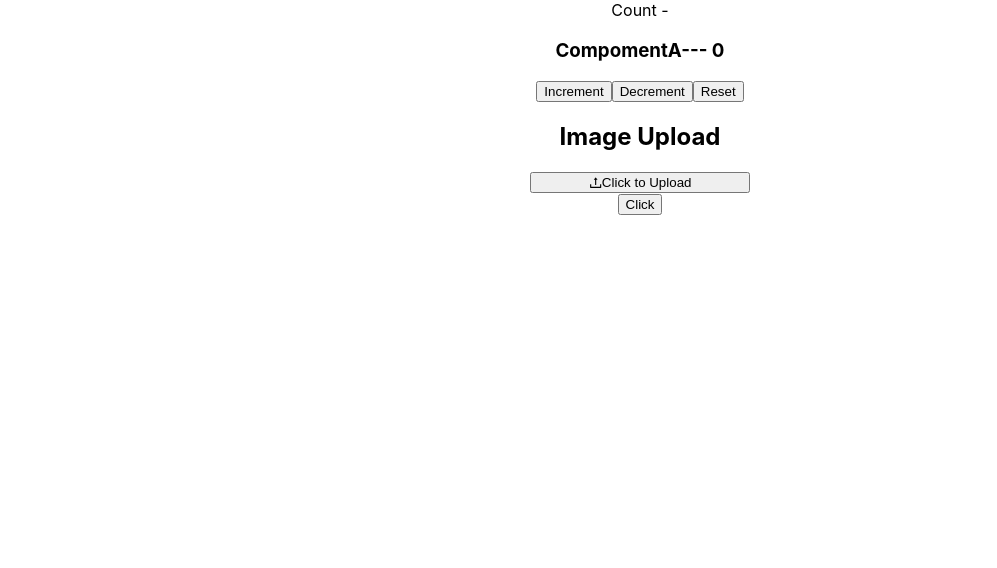
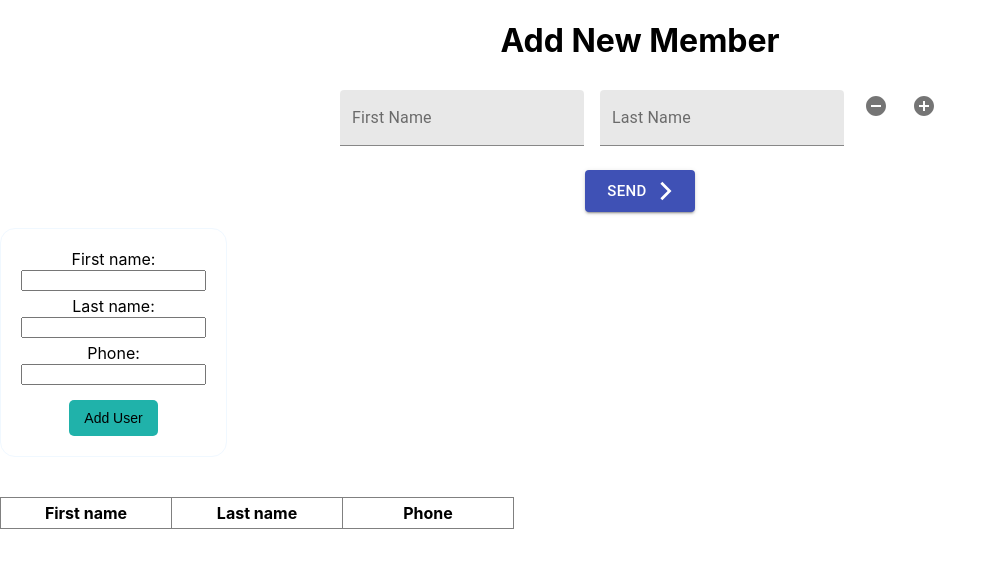
Before and after one commit to Akash1012/Hooks, a React (Create React App) app: page / in a window 1280 px wide. Shown: the top 568 px of the page, without its empty margins (0-997 px from the left). Built offline with nearby package versions, Linux system fonts and the light colour scheme.

Commit message:
checking fields

```diff
--- a/src/App.js
+++ b/src/App.js
@@ -1,9 +1,10 @@
-import React, { useReducer } from "react";
+import React from "react";
 
 import Input from "./Compoments/DynamicField/Input";
-import UserForm from "./Compoments/WithOutCustomHooks/UserForm";
-import ClassTimer from "./Compoments/UseRefHook/ClassTimer";
-import ImageUpload from "./Compoments/ImageUpload/index";
+// import UserForm from "./Compoments/WithOutCustomHooks/UserForm";
+// import ClassTimer from "./Compoments/UseRefHook/ClassTimer";
+// import ImageUpload from "./Compoments/ImageUpload/index";
+import Application from "./Compoments/DynamicField/important";
 // import ClassCounter from './Compoments/UseState/classCounter'
 // import HookCounter from './Compoments/UseState/HookCounter1'
 // import HookCounter2 from './Compoments/UseState/HookCounter2'
@@ -23,23 +24,23 @@ import ImageUpload from "./Compoments/ImageUpload/index";
 // import Counter2 from './Compoments/Reducer/Counter2'
 // import Counter3 from './Compoments/Reducer/Counter3'
 
-import Main from "./Compoments/ContextWithReducer/main";
+// import Main from "./Compoments/ContextWithReducer/main";
 
-import CompomentC from "./Compoments/Context/CompomentC";
+// import CompomentC from "./Compoments/Context/CompomentC";
 import "./App.css";
-import { UserProvider, ChannelProvider } from "./userContext";
+// import { UserProvider, ChannelProvider } from "./userContext";
 
-import Reducers from "./Compoments/ContextReducers/Reducers";
+// import Reducers from "./Compoments/ContextReducers/Reducers";
 
-import DataFetchingOne from "./Compoments/FetchingData/DataFetchingOne";
-import DataFetchingUsingReducer from "./Compoments/FetchingData/DataFetchingUsingReducer";
+// import DataFetchingOne from "./Compoments/FetchingData/DataFetchingOne";
+// import DataFetchingUsingReducer from "./Compoments/FetchingData/DataFetchingUsingReducer";
 
 function App() {
   return (
     <div className="App">
       {/* <ClassTimer /> */}
-      {/* <UserForm />
-            <Input /> */}
+      {/* <UserForm />*/}
+      <Input />
       {/* <ClassCounter /> */}
       {/* <HookCounter /> */}
       {/* <HookCounter2 /> */}
@@ -68,12 +69,13 @@ function App() {
       {/* <Counter3 /> */}
 
       {/* <h2>Global Reducer </h2>*/}
-      <Reducers />
+      {/* <Reducers /> */}
 
       {/* <DataFetchingOne /> */}
       {/* <DataFetchingUsingReducer /> */}
       {/* <Main /> */}
-      <ImageUpload />
+      {/* <ImageUpload /> */}
+      <Application />
     </div>
   );
 }
--- a/src/Compoments/DynamicField/Input.js
+++ b/src/Compoments/DynamicField/Input.js
@@ -1,63 +1,79 @@
-import React, { useState } from 'react';
+import React, { useState } from "react";
 
-import { Container, TextField, makeStyles, Button, IconButton } from '@material-ui/core';
-import { RemoveCircle, AddCircle } from '@material-ui/icons'
-import ArrowForwardIosIcon from '@material-ui/icons/ArrowForwardIos';
-
+import {
+  Container,
+  TextField,
+  makeStyles,
+  Button,
+  IconButton,
+} from "@material-ui/core";
+import { RemoveCircle, AddCircle } from "@material-ui/icons";
+import ArrowForwardIosIcon from "@material-ui/icons/ArrowForwardIos";
 
 const useStyles = makeStyles((theme) => ({
   space: {
-        '& .MuiTextField-root': {
-            margin: theme.spacing(1)
-        }
+    "& .MuiTextField-root": {
+      margin: theme.spacing(1),
+    },
   },
   button: {
-        margin: theme.spacing(2)
-
-    }
-}))
-
+    margin: theme.spacing(2),
+  },
+}));
 
 const Input = () => {
   const [inputFields, setInputFields] = useState([
-        { firstName: '', lastName: '' }
-    ])
+    { firstName: "", lastName: "" },
+  ]);
 
   const handleChangeInput = (index, event) => {
     const values = [...inputFields];
-        values[index][event.target.name] = event.target.value
-        setInputFields(values)
-        console.log("Value", values)
-    }
+    console.log(inputFields);
+    values[index][event.target.name] = event.target.value;
+    setInputFields(values);
+    console.log("Value", values);
+  };
 
   const handleSubmit = (e) => {
     e.preventDefault();
     console.log("aaa", inputFields);
-    }
+  };
 
   const handleAddFields = () => {
-        setInputFields([...inputFields, { firstName: '', lastName: '' }])
-    }
+    setInputFields([...inputFields, { firstName: "", lastName: "" }]);
+  };
 
   const handleRemoveFields = (index) => {
     if (inputFields.length > 1) {
       const values = [...inputFields];
       values.splice(index, 1);
-            setInputFields(values)
+      setInputFields(values);
     } else {
+    }
+  };
 
-        }
-    }
-
-    const classess = useStyles()
+  const classess = useStyles();
   return (
     <Container>
       <h1>Add New Member</h1>
       <form onSubmit={handleSubmit}>
         {inputFields.map((inputField, index) => {
-                    return <div key={index} className={classess.space}>
-                        <TextField onChange={event => handleChangeInput(index, event)} variant='filled' name='firstName' label='First Name' value={inputField.firstName} />
-                        <TextField onChange={event => handleChangeInput(index, event)} variant='filled' name='lastName' label='Last Name' value={inputField.lastName} />
+          return (
+            <div key={index} className={classess.space}>
+              <TextField
+                onChange={(event) => handleChangeInput(index, event)}
+                variant="filled"
+                name="firstName"
+                label="First Name"
+                value={inputField.firstName}
+              />
+              <TextField
+                onChange={(event) => handleChangeInput(index, event)}
+                variant="filled"
+                name="lastName"
+                label="Last Name"
+                value={inputField.lastName}
+              />
               <IconButton onClick={() => handleRemoveFields(index)}>
                 <RemoveCircle />
               </IconButton>
@@ -65,15 +81,23 @@ const Input = () => {
                 <AddCircle />
               </IconButton>
             </div>
+          );
         })}
 
-                <Button onClick={handleSubmit} className={classess.button} endIcon={<ArrowForwardIosIcon />} variant='contained' color='primary' size='large' type='submit'>
+        <Button
+          onClick={handleSubmit}
+          className={classess.button}
+          endIcon={<ArrowForwardIosIcon />}
+          variant="contained"
+          color="primary"
+          size="large"
+          type="submit"
+        >
           Send
         </Button>
       </form>
-        </Container >
-    )
-}
+    </Container>
+  );
+};
 
-
-export default Input
+export default Input;
--- /dev/null
+++ b/src/Compoments/DynamicField/important.js
@@ -0,0 +1,165 @@
+import React, { useState } from "react";
+
+const style = {
+  table: {
+    borderCollapse: "collapse",
+  },
+  tableCell: {
+    border: "1px solid gray",
+    margin: 0,
+    padding: "5px 10px",
+    width: "max-content",
+    minWidth: "150px",
+  },
+  form: {
+    container: {
+      padding: "20px",
+      border: "1px solid #F0F8FF",
+      borderRadius: "15px",
+      width: "max-content",
+      marginBottom: "40px",
+    },
+    inputs: {
+      marginBottom: "5px",
+    },
+    submitBtn: {
+      marginTop: "10px",
+      padding: "10px 15px",
+      border: "none",
+      backgroundColor: "lightseagreen",
+      fontSize: "14px",
+      borderRadius: "5px",
+    },
+  },
+};
+
+function PhoneBookForm(props) {
+  const [inputFields, setInputFields] = React.useState({
+    userFirstname: "",
+    userLastname: "",
+    userPhone: "",
+  });
+
+  const handleChangeInput = (index, event) => {
+    // const values = [...inputFields];
+    console.log(event.target.name);
+    // values[index][event.target.name] = event.target.value
+    setInputFields({ ...inputFields, [event.target.name]: event.target.value });
+    // setInputFields(values)
+    // console.log("Value", inputFields);
+  };
+
+  const onSubmit = (e) => {
+    const { save } = props;
+    e.preventDefault();
+    save(inputFields);
+    // setData([...data,[e.target.name] = e.target.name])
+    setInputFields({
+      userFirstname: "",
+      userLastname: "",
+      userPhone: "",
+    });
+    console.log("Submit Data", inputFields);
+  };
+  return (
+    <form onSubmit={onSubmit} style={style.form.container}>
+      <label>First name:</label>
+      <br />
+      <input
+        style={style.form.inputs}
+        className="userFirstname"
+        name="userFirstname"
+        value={inputFields.userFirstname}
+        type="text"
+        onChange={(event) => handleChangeInput(0, event)}
+      />
+      <br />
+      <label>Last name:</label>
+      <br />
+      <input
+        style={style.form.inputs}
+        className="userLastname"
+        name="userLastname"
+        type="text"
+        value={inputFields.userLastname}
+        onChange={(event) => handleChangeInput(0, event)}
+      />
+      <br />
+      <label>Phone:</label>
+      <br />
+      <input
+        style={style.form.inputs}
+        className="userPhone"
+        name="userPhone"
+        value={inputFields.userPhone}
+        type="text"
+        onChange={(event) => handleChangeInput(0, event)}
+      />
+      <br />
+      <input
+        style={style.form.submitBtn}
+        className="submitButton"
+        type="submit"
+        value="Add User"
+      />
+    </form>
+  );
+}
+
+function InformationTable(props) {
+  const { saveData } = props;
+  const [saveData1, setSaveData1] = useState([]);
+  React.useEffect(() => {
+    console.log("Hello World");
+    setSaveData1(saveData);
+  }, [saveData]);
+
+  const changeInputField = (event, index) => {
+    const values = [...saveData1];
+    values[index][event.target.name] = event.target.value;
+    setSaveData1(values);
+    console.log("Value", values);
+  };
+  return (
+    <table style={style.table} className="informationTable">
+      <thead>
+        <tr>
+          <th style={style.tableCell}>First name</th>
+          <th style={style.tableCell}>Last name</th>
+          <th style={style.tableCell}>Phone</th>
+        </tr>
+        {saveData1?.map((data, index) => (
+          <tr key={index}>
+            <td style={style.tableCell}>
+              {data.userFirstname}
+              <input
+                type="text"
+                name="userFirstname"
+                value={data.userFirstname}
+                onChange={(e) => changeInputField(e, index)}
+              />
+            </td>
+            <td style={style.tableCell}>{data.userLastname}</td>
+            <td style={style.tableCell}>{data.userPhone}</td>
+          </tr>
+        ))}
+      </thead>
+    </table>
+  );
+}
+
+function Application(props) {
+  const [saveData, setSaveData] = React.useState([]);
+  const save = (data) => {
+    setSaveData([...saveData, { ...data }]);
+    console.log(saveData);
+  };
+  return (
+    <section>
+      <PhoneBookForm save={save} />
+      <InformationTable saveData={saveData} />
+    </section>
+  );
+}
+
+export default Application;
```
Lines whose indentation alone changed are shown as unchanged.
